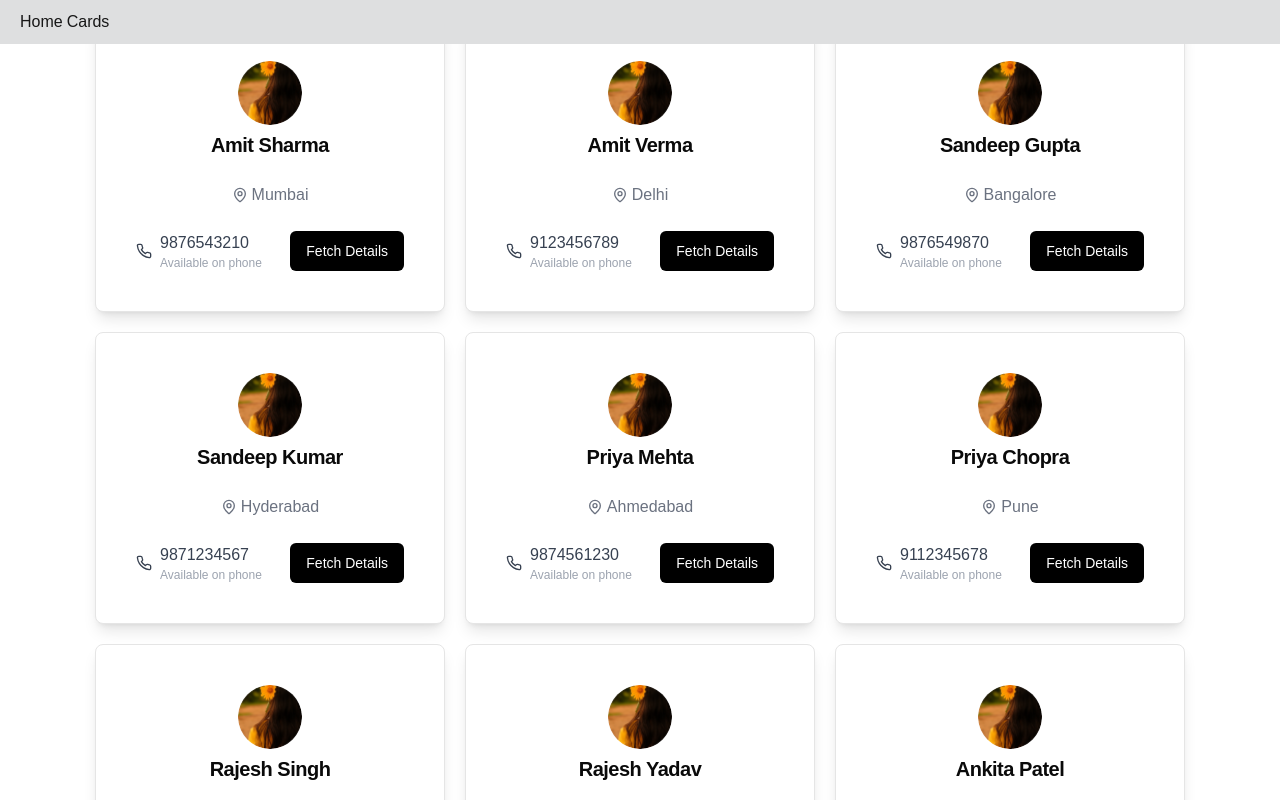
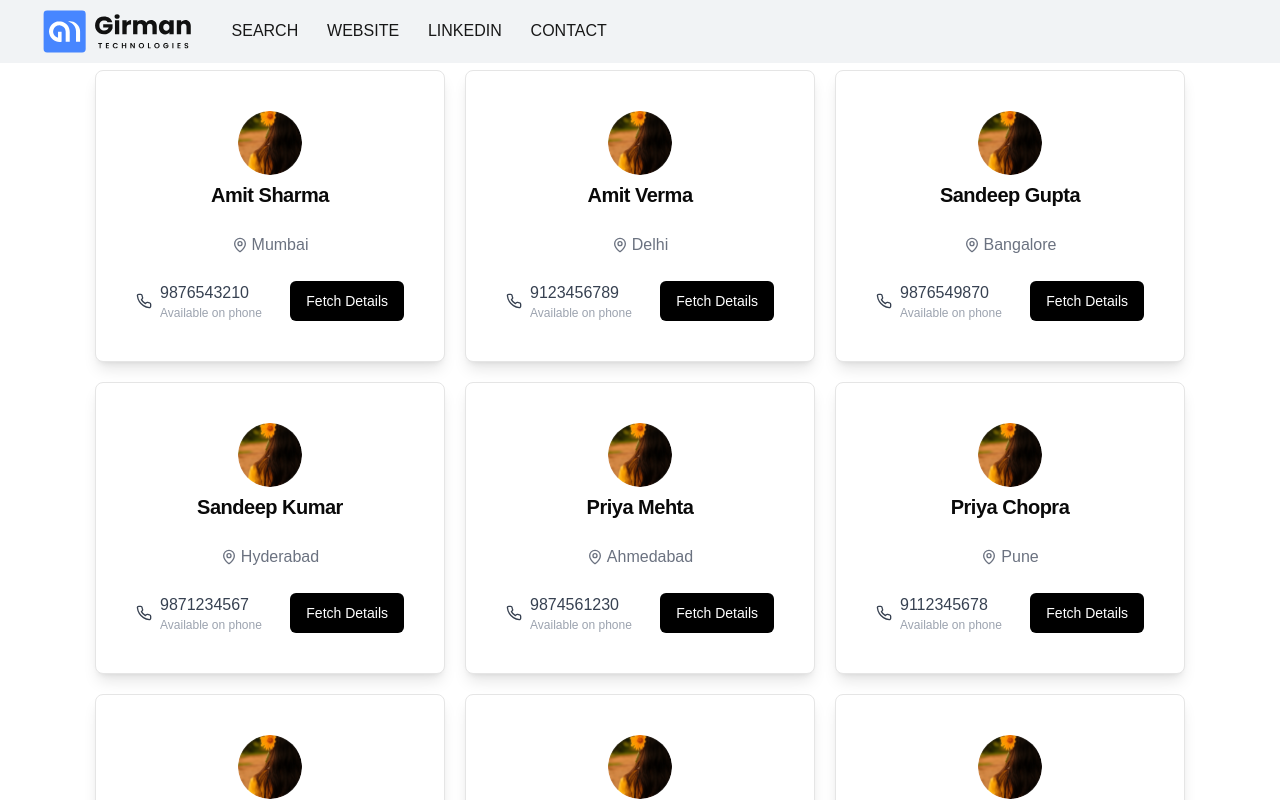
Before and after one commit to rohitkori/search-app, a Next.js app in the folder my-app/: page /cards in a window 1280 px wide. Shown: the top 800 px of the page. Built offline with nearby package versions, Linux system fonts and the light colour scheme.

Commit message:
Navbar UI update, Search working
Signed-off-by: Rohit <kori.1@iitj.ac.in>

```diff
--- /dev/null
+++ b/my-app/src/components/config.js
@@ -0,0 +1,3 @@
+const API_URL = 'http://localhost:3000';
+
+export default API_URL;
--- a/my-app/src/components/navbar.js
+++ b/my-app/src/components/navbar.js
@@ -6,6 +6,7 @@ import {
   NavigationMenuList,
   NavigationMenuTrigger,
 } from "@/components/ui/navigation-menu";
+import Image from "next/image";
 
 import styles from "@/styles/navbar.module.css";
 
@@ -13,24 +14,14 @@ export default function Navbar() {
   return (
     <>
       <header className={styles.navbar}>
-        <NavigationMenu>
+        <NavigationMenu className={styles.navMenu}>
           <NavigationMenuList className={styles.navMenuList}>
-            <NavigationMenuItem className={styles.navItem}>
-              <a href="/">Home</a>
-            </NavigationMenuItem>
-            <NavigationMenuItem className={styles.navItem}>
-              <a href="/cards">Cards</a>
-              {/* <NavigationMenuTrigger className={styles.navTrigger}>
-                Item Two
-              </NavigationMenuTrigger>
-              <NavigationMenuContent className={styles.navContent}>
-                <NavigationMenuLink className={styles.navLink}>
-                  Link 3
-                </NavigationMenuLink>
-                <NavigationMenuLink className={styles.navLink}>
-                  Link 4
-                </NavigationMenuLink>
-              </NavigationMenuContent> */}
+            <Image src="/Logo.svg" alt="Girman Logo" className={styles.navMenuItemImage} width={150} height={50} />
+            <NavigationMenuItem className={styles.navMenuItem}>
+              <NavigationMenuLink href="/" className={styles.navMenuItemLink}>SEARCH</NavigationMenuLink>
+              <NavigationMenuLink href="/services" className={styles.navMenuItemLink}>WEBSITE</NavigationMenuLink>
+              <NavigationMenuLink href="/about" className={styles.navMenuItemLink}>LINKEDIN</NavigationMenuLink>
+              <NavigationMenuLink href="/contact" className={styles.navMenuItemLink}>CONTACT</NavigationMenuLink>
             </NavigationMenuItem>
           </NavigationMenuList>
         </NavigationMenu>
--- a/my-app/src/components/searchBar.js
+++ b/my-app/src/components/searchBar.js
@@ -14,7 +14,7 @@ export default function SearchBar() {
     event.preventDefault(); // Prevent the page from reloading
     console.log("Search Query:", searchQuery);
     // You can redirect or perform any action based on the search query
-    router.push(`/user?query=${searchQuery}`);
+    router.push(`/user/${searchQuery}`);
   };
 
   return (
--- /dev/null
+++ b/my-app/src/pages/user/[user].js
@@ -0,0 +1,46 @@
+import { useRouter } from "next/router";
+import { useEffect, useState } from "react";
+import API_URL from "@/components/config";
+
+import UserCard from "@/components/card";
+import Navbar from "@/components/navbar";
+
+import styles from "@/styles/cards.module.css";
+
+export default function User() {
+  const router = useRouter();
+  const searchQuery = router.query.user;
+  console.log("Search Query:", searchQuery);
+
+  const [usersData, setUsersData] = useState([]);
+
+  useEffect(() => {
+    // fetch data from an API
+    fetch(`${API_URL}/api/users`)
+      .then((response) => response.json())
+      .then((data) => {
+        console.log("Data:", data);
+        const filteredUsers = data.filter(
+          (user) =>
+            user.first_name === searchQuery ||
+            user.last_name === searchQuery ||
+            user.city === searchQuery ||
+            user.contact_number === searchQuery
+        );
+        console.log("Filtered Users:", filteredUsers);
+        setUsersData(filteredUsers);
+      })
+      .catch((error) => console.error("Error fetching data:", error));
+  }, []);
+
+  return (
+    <>
+      <Navbar />
+      <div className={styles.cardsContainer}>
+        {usersData.map((user) => (
+          <UserCard key={user.id} user={user} />
+        ))}
+      </div>
+    </>
+  );
+}
--- a/my-app/src/styles/cards.module.css
+++ b/my-app/src/styles/cards.module.css
@@ -5,6 +5,7 @@
     gap: 20px; /* Space between cards */
     justify-content: center; /* Align cards in the center */
     padding: 20px;
+    margin-top: 50px;
   }
 
   /* Individual card styling */
--- a/my-app/src/styles/navbar.module.css
+++ b/my-app/src/styles/navbar.module.css
@@ -1,6 +1,6 @@
 .navbar {
   width: 100%;
-    background-color: #dedfe0; /* Dark background */
+  background-color: #f1f3f5;
   padding: 10px 20px;
   display: flex;
   justify-content: space-between;
@@ -9,55 +9,24 @@
   top: 0;
   left: 0;
   z-index: 1000;
+  gap: 200px;
 }
 
-  .nav-menu-list {
+.navMenu {
+  width: 100%;
   display: flex;
-    gap: 20px;
+  justify-content: space-between;
+  align-items: center;
 }
 
-  .nav-item {
-    position: relative;
+.navMenuList {
+  display: flex;
+  justify-content: space-between;
+  gap: 20px;
+  padding-left: 5%;
+  padding-right: 5%;
 }
 
-  .nav-trigger {
-    color: white;
-    background-color: transparent;
-    border: none;
-    font-size: 16px;
-    cursor: pointer;
-    padding: 8px 16px;
-    transition: background-color 0.3s ease;
+.navMenuItemLink {
+  padding: 5%;
 }
-
-  .nav-trigger:hover {
-    background-color: #334155;
-    border-radius: 4px;
-  }
-
-  .nav-content {
-    position: absolute;
-    top: 40px;
-    left: 0;
-    background-color: #334155; /* Darker dropdown background */
-    box-shadow: 0 4px 8px rgba(0, 0, 0, 0.1);
-    border-radius: 8px;
-    display: none; /* Hidden by default */
-  }
-
-  .nav-item:hover .nav-content {
-    display: block; /* Show dropdown on hover */
-  }
-
-  .nav-link {
-    color: white;
-    padding: 10px 20px;
-    display: block;
-    text-decoration: none;
-    transition: background-color 0.3s ease;
-  }
-
-  .nav-link:hover {
-    background-color: #475569; /* Hover state for links */
-    border-radius: 4px;
-  }
```
Also changed, not shown: my-app/public/Logo.svg (added), my-app/public/image.svg (added). Lines whose indentation alone changed are shown as unchanged.
